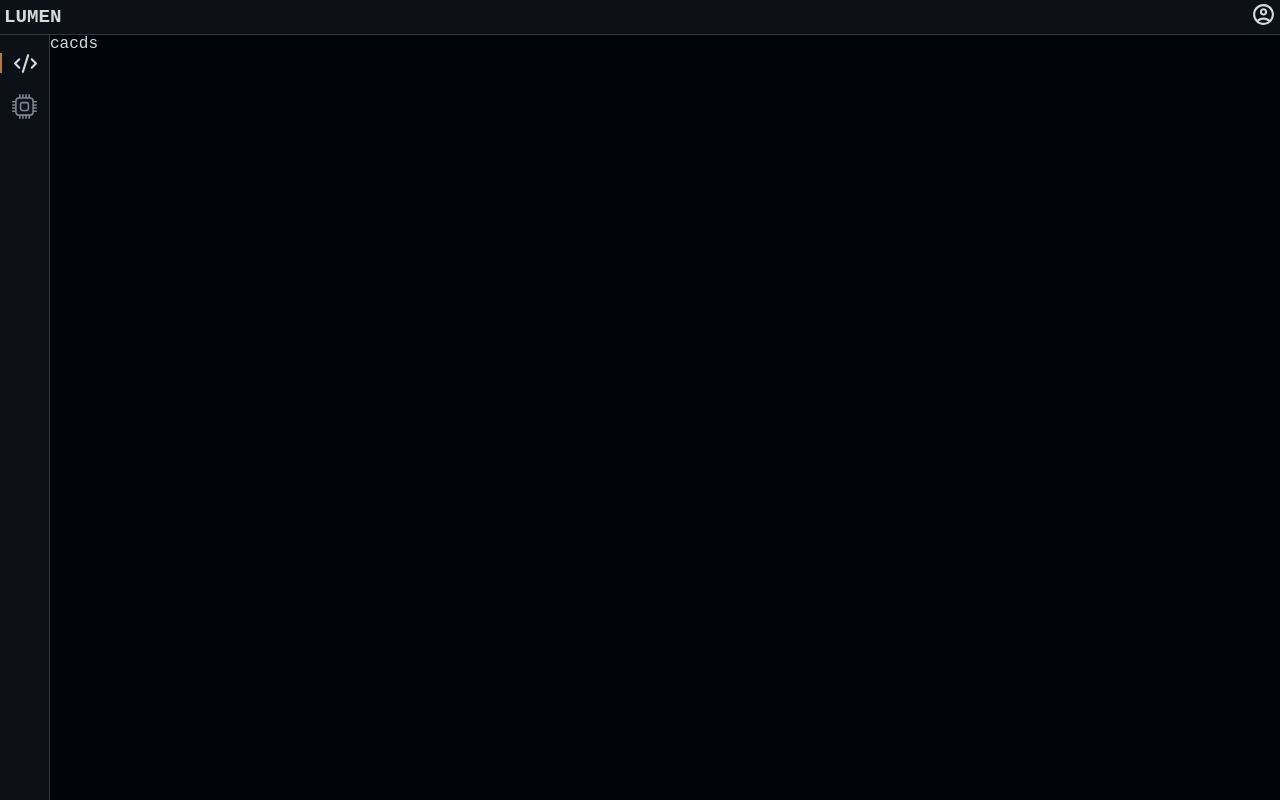
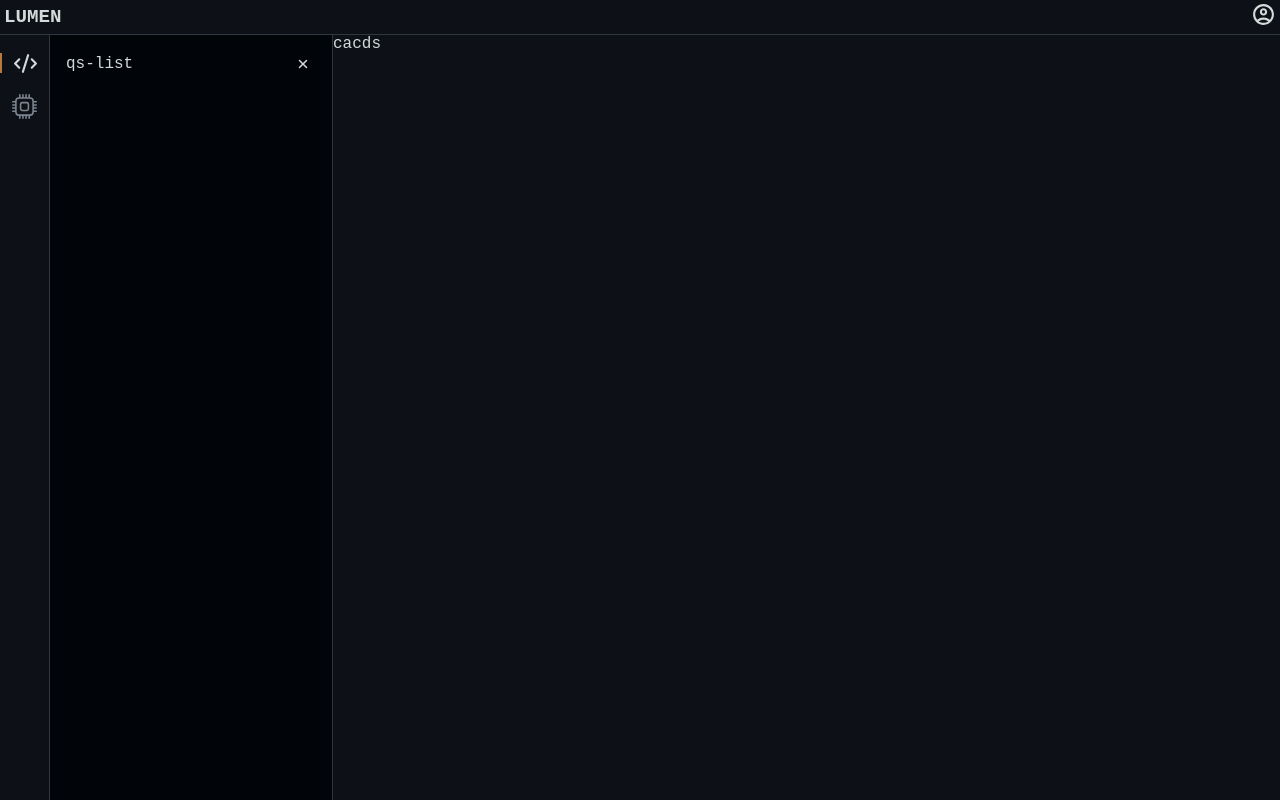
Before and after one commit to UditDe/LUMEN, a React (Vite) app: page / in a window 1280 px wide. Both pictures are taken after a click on the element 24 px from the left and 63 px from the top of the page. Built offline with nearby package versions, Linux system fonts and the light colour scheme; a web font is replaced by a local one.

Commit message:
collapsable sidebar added

```diff
--- /dev/null
+++ b/src/Components/slidebar-component/SidebarChild.scss
@@ -0,0 +1,38 @@
+@use "../../variables" as *;
+.collapsable-sidebar {
+    display: flex;
+    background-color: $bg-color-two;
+    align-items: flex-start;
+    flex-direction: column;
+    border-right: 1px solid $border-color;
+    min-width: fit-content;
+    width: max-content;
+    height: calc(100vh - 35px);
+    padding: 8px;
+    .sidebar-header {
+        display: flex;
+        align-items: center;
+        justify-content: space-between;
+        width: 250px;
+        height: fit-content;
+        margin: 8px;
+        span {
+            font-size: medium;
+        }
+        .header-close-btn {
+            display: flex;
+            align-items: center;
+            justify-content: center;
+            padding: 4px;
+            cursor: pointer;
+            border: 1px solid transparent;
+            border-radius: 50%;
+            height: fit-content;
+            width: auto;
+            transition: all ease 250ms;
+            &:hover {
+                border: 1px solid $border-color;
+            }
+        }
+    }
+}
--- /dev/null
+++ b/src/Components/slidebar-component/SidebarChild.tsx
@@ -0,0 +1,19 @@
+import React from "react";
+import type { SidebarChild_Props } from "../../types/navbarOptions";
+import { IoClose } from "react-icons/io5";
+import "./SidebarChild.scss";
+
+const SidebarChild: React.FC<SidebarChild_Props> = ({ option }) => {
+    return (
+        <div className="collapsable-sidebar">
+            <div className="sidebar-header">
+                <span>{option}</span>
+                <div className="header-close-btn">
+                    <IoClose />
+                </div>
+            </div>
+        </div>
+    );
+};
+
+export default SidebarChild;
--- a/src/Components/slidebar-component/SidebarMain.tsx
+++ b/src/Components/slidebar-component/SidebarMain.tsx
@@ -1,32 +1,28 @@
-import React, { useState } from "react";
+import React from "react";
 import "./SidebarMain.scss";
 import { LuCodeXml } from "react-icons/lu";
 import { BsCpu } from "react-icons/bs";
+import type { SidebarMain_Props } from "../../types/navbarOptions";
 
-type activeIcon = "qs-list" | "ai-support" | "";
 
-const SidebarMain: React.FC = () => {
-    const [activeIcon, setActive] = useState<activeIcon>("");
 
-    // this one handles the ui effects on logos while selection
-    const handleActiveIcons = (str: activeIcon) => {
-        setActive(str);
-    };
+const SidebarMain: React.FC<SidebarMain_Props> = ({option, handleOptions}) => {
+
     return (
         <div className="fixed-sidebar">
             <div
                 className={`navigation-logo ${
-                    activeIcon === "qs-list" && "active-for-border"
+                    option === "qs-list" && "active-for-border"
                 }`}
-                onClick={() => handleActiveIcons("qs-list")}
+                onClick={() => handleOptions("qs-list")}
             >
                 <LuCodeXml size={25} />
             </div>
             <div
                 className={`navigation-logo ${
-                    activeIcon === "ai-support" && "active-for-border"
+                    option === "ai-support" && "active-for-border"
                 }`}
-                onClick={() => handleActiveIcons("ai-support")}
+                onClick={() => handleOptions("ai-support")}
             >
                 <BsCpu size={25} />
             </div>
--- a/src/Pages/Home.scss
+++ b/src/Pages/Home.scss
@@ -30,9 +30,11 @@
         height: 100%;
         .left-container {
             width: fit-content;
+            display: flex;
+            align-items: flex-start;
         }
         .right-container {
-            background-color: $bg-color-two;
+            background-color: $bg-color;
             height: 100%;
             width: 100%;
         }
--- a/src/Pages/Home.tsx
+++ b/src/Pages/Home.tsx
@@ -1,22 +1,30 @@
-import React from 'react'
-import Header from '../Components/header-component/Header'
-import SidebarMain from '../Components/slidebar-component/SidebarMain'
-import "./Home.scss"
+import React, { useState } from "react";
+import Header from "../Components/header-component/Header";
+import SidebarMain from "../Components/slidebar-component/SidebarMain";
+import "./Home.scss";
+import type { activeIcon } from "../types/navbarOptions";
+import SidebarChild from "../Components/slidebar-component/SidebarChild";
 
-const Home : React.FC = () => {
-  return (
-    <div className='layout'>
-        <Header />
-        <div className="main-container">
-            <div className="left-container">
-                <SidebarMain />
-            </div>
-            <div className="right-container">
-              cacds
+const Home: React.FC = () => {
+    const [option, setOption] = useState<activeIcon>("");
+    const handleOptions = (str: activeIcon) => {
+        setOption(str);
+    };
+    return (
+        <div className="layout">
+            <Header />
+            <div className="main-container">
+                <div className="left-container">
+                    <SidebarMain
+                        option={option}
+                        handleOptions={handleOptions}
+                    />
+                    {option !== "" && <SidebarChild option={option} />}
+                </div>
+                <div className="right-container">cacds</div>
             </div>
         </div>
-    </div>
-  )
-}
+    );
+};
 
-export default Home
+export default Home;
--- /dev/null
+++ b/src/types/navbarOptions.ts
@@ -0,0 +1,8 @@
+export type activeIcon = "qs-list" | "ai-support" | "";
+export type SidebarMain_Props = {
+    option : activeIcon;
+    handleOptions : (str : activeIcon) => void;
+}
+export type SidebarChild_Props = {
+    option : activeIcon;
+}
```
